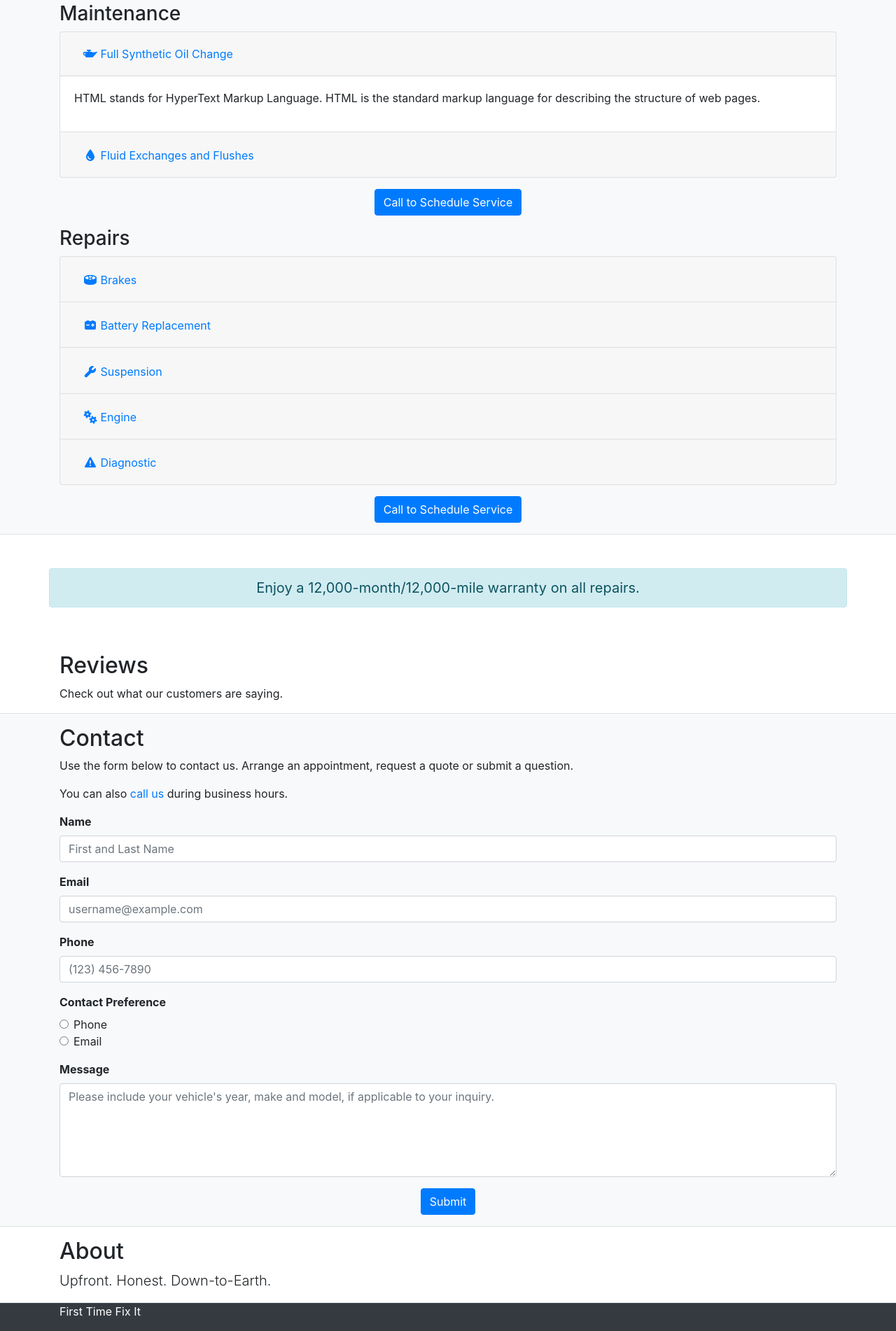
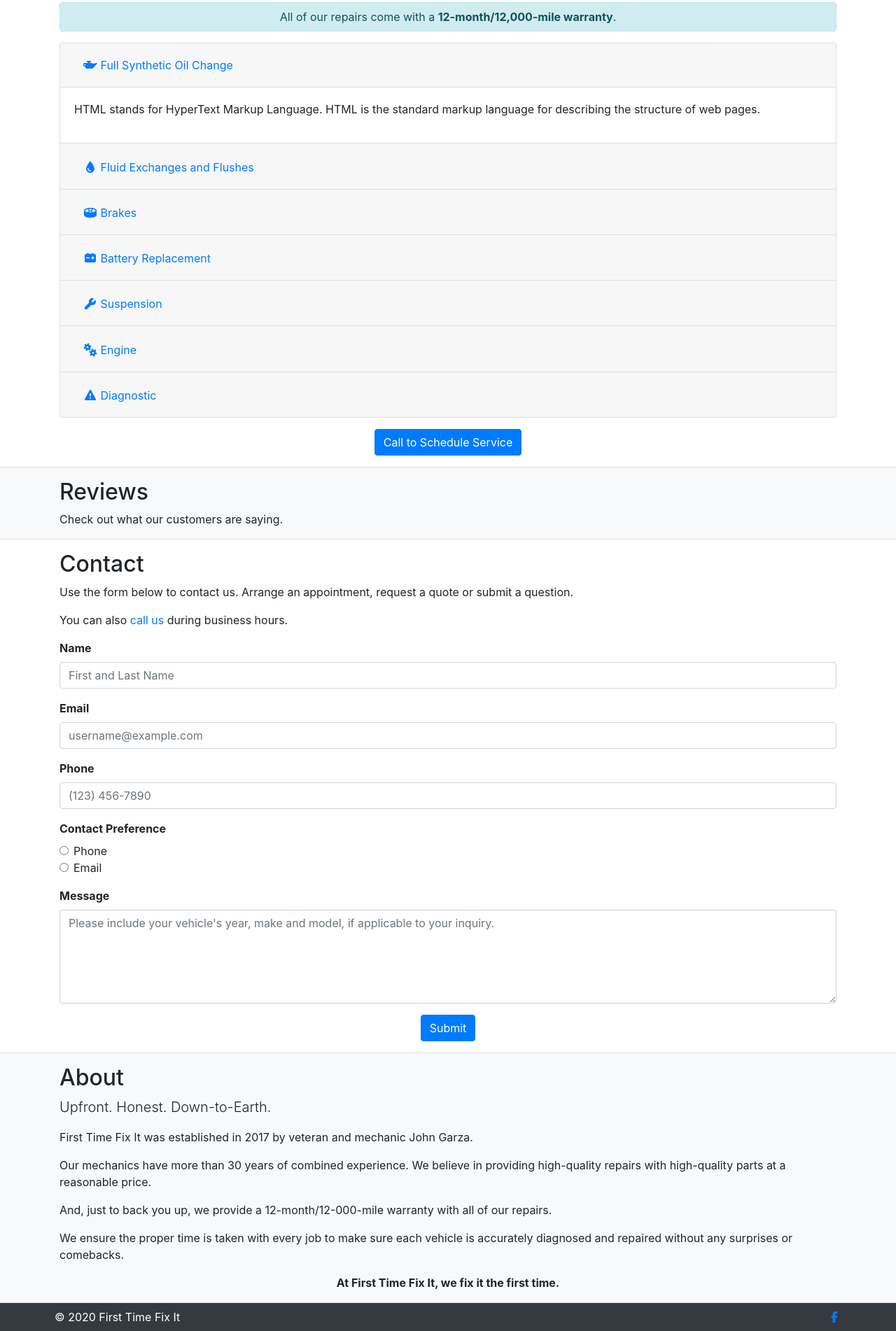
Before and after one commit to zachlearnscode/firsttimefixit, a plain HTML site: page index2.html in a window 1280 px wide. Shown: the part 1379-3281 px from the top of the page at 70% size. Drawn offline with Linux system fonts and the light colour scheme.

Commit message:
Bones constructed.

```diff
--- a/index2.html
+++ b/index2.html
@@ -21,8 +21,8 @@
         min-height: 301px;
       }
       #parallax2 {
-        background-image: url(images/photos/inspect.jpg);
-        min-height: 120px;
+        background-image: url(images/photos/engine2.jpg);
+        min-height: 130px;
       }
     </style>
 </head>
@@ -78,25 +78,25 @@
         </div>
       </div>
     </div>
-  <!--Our Services-->
+<!--Our Services-->
   <a id="services"></a>
-  <div class="container-fluid bg-light border-bottom" style="padding-top:25px">
+  <div class="container-fluid border-bottom" style="padding-top:25px">
     <div class="container pt-3">
       <h2>Our Services</h2>
-      <p>Whether it's routine service or a major repair, we promise that you will be completely satisfied with our work.</p>
-      <p><mark>We provide a <strong>12-month/12,000-mile warranty</strong> with all of our repairs for your peace of mind.</mark></p>
+      <p>Whether it's a routine service or a major repair, our experienced mechanics are committed to providing quality work at a competitive price.</p>
+      <p>Explore all of our services below.</p>
+      <p class="alert alert-info text-center p-2">All of our repairs come with a <strong>12-month/12,000-mile warranty</strong>.</p>
     </div>
     <!--Begin Maint. Accordion-->
     <div class="container">
-      <h3 class="mb-2">Maintenance</h3>
-        <div class="accordion" id="maintenanceAccordion">
+        <div class="accordion" id="accordion">
           <div class="card">
             <div class="card-header" id="headingOne">
               <h3 class="mb-0">
                 <button type="button" class="btn btn-link" data-toggle="collapse" data-target="#collapseOne"><i class="fas fa-oil-can"></i> Full Synthetic Oil Change</button>
               </h3>
             </div>
-            <div id="collapseOne" class="collapse show" aria-labelledby="headingOne" data-parent="#maintenanceAccordion">
+            <div id="collapseOne" class="collapse show" aria-labelledby="headingOne" data-parent="#accordion">
               <div class="card-body">
                 <p>HTML stands for HyperText Markup Language. HTML is the standard markup language for describing the structure of web pages.
               </div>
@@ -108,26 +108,19 @@
               <button type="button" class="btn btn-link collapsed" data-toggle="collapse" data-target="#collapseTwo"><i class="fas fa-tint"></i> Fluid Exchanges and Flushes</button>
             </h2>
           </div>
-          <div id="collapseTwo" class="collapse" aria-labelledby="headingTwo" data-parent="#maintenanceAccordion">
+          <div id="collapseTwo" class="collapse" aria-labelledby="headingTwo" data-parent="#accordion">
             <div class="card-body">
               <p>Bootstrap is a sleek, intuitive, and powerful front-end framework for faster and easier web development. It is a collection of CSS and HTML conventions. <a href="https://www.tutorialrepublic.com/twitter-bootstrap-tutorial/" target="_blank">Learn more.</a></p>
             </div>
           </div>
         </div>
-        <button type="button" class="btn btn-primary d-block mx-auto my-3">
-          <a href="#" class="text-white">Call to Schedule Service</a>
-        </button>
-      </div>
-      <!--Begin Repair Accordion-->
-      <h3 class="mt-3 mb-2">Repairs</h3>
-      <div class="accordion" id="repairAccordion">
         <div class="card">
           <div class="card-header" id="repairHeadingOne">
             <h2 class="mb-0">
               <button type="button" class="btn btn-link" data-toggle="collapse" data-target="#repairCollapseOne"><i class="fas fa-drum-steelpan"></i> Brakes</button>
             </h2>
           </div>
-          <div id="repairCollapseOne" class="collapse" aria-labelledby="repairHeadingOne" data-parent="#repairAccordion">
+          <div id="repairCollapseOne" class="collapse" aria-labelledby="repairHeadingOne" data-parent="#accordion">
             <div class="card-body">
               <p>HTML stands for HyperText Markup Language. HTML is the standard markup language for describing the structure of web pages. <a href="https://www.tutorialrepublic.com/html-tutorial/" target="_blank">Learn more.</a></p>
             </div>
@@ -139,7 +132,7 @@
               <button type="button" class="btn btn-link" data-toggle="collapse" data-target="#repairCollapseTwo"><i class="fas fa-car-battery"></i> Battery Replacement</button>
             </h2>
           </div>
-          <div id="repairCollapseTwo" class="collapse" aria-labelledby="repairHeadingTwo" data-parent="#repairAccordion">
+          <div id="repairCollapseTwo" class="collapse" aria-labelledby="repairHeadingTwo" data-parent="#accordion">
             <div class="card-body">
               <p>HTML stands for HyperText Markup Language. HTML is the standard markup language for describing the structure of web pages. <a href="https://www.tutorialrepublic.com/html-tutorial/" target="_blank">Learn more.</a></p>
             </div>
@@ -151,7 +144,7 @@
               <button type="button" class="btn btn-link" data-toggle="collapse" data-target="#repairCollapseThree"><i class="fas fa-wrench"></i> Suspension</button>
             </h2>
           </div>
-          <div id="repairCollapseThree" class="collapse" aria-labelledby="repairHeadingThree" data-parent="#repairAccordion">
+          <div id="repairCollapseThree" class="collapse" aria-labelledby="repairHeadingThree" data-parent="#accordion">
             <div class="card-body">
               <p>HTML stands for HyperText Markup Language. HTML is the standard markup language for describing the structure of web pages. <a href="https://www.tutorialrepublic.com/html-tutorial/" target="_blank">Learn more.</a></p>
             </div>
@@ -163,7 +156,7 @@
               <button type="button" class="btn btn-link" data-toggle="collapse" data-target="#repairCollapseFour"><i class="fas fa-cogs"></i> Engine</button>
             </h2>
           </div>
-          <div id="repairCollapseFour" class="collapse" aria-labelledby="repairHeadingFour" data-parent="#repairAccordion">
+          <div id="repairCollapseFour" class="collapse" aria-labelledby="repairHeadingFour" data-parent="#accordion">
             <div class="card-body">
               <p>HTML stands for HyperText Markup Language. HTML is the standard markup language for describing the structure of web pages. <a href="https://www.tutorialrepublic.com/html-tutorial/" target="_blank">Learn more.</a></p>
             </div>
@@ -175,28 +168,21 @@
               <button type="button" class="btn btn-link" data-toggle="collapse" data-target="#repairCollapseFive"><i class="fas fa-exclamation-triangle"></i> Diagnostic</button>
             </h2>
           </div>
-          <div id="repairCollapseFive" class="collapse" aria-labelledby="repairHeadingFive" data-parent="#repairAccordion">
+          <div id="repairCollapseFive" class="collapse" aria-labelledby="repairHeadingFive" data-parent="#accordion">
             <div class="card-body">
               <p>HTML stands for HyperText Markup Language. HTML is the standard markup language for describing the structure of web pages. <a href="https://www.tutorialrepublic.com/html-tutorial/" target="_blank">Learn more.</a></p>
             </div>
           </div>
         </div>
+        <button type="button" class="btn btn-primary d-block mx-auto my-3">
+          <a href="#" class="text-white">Call to Schedule Service</a>
+        </button>
       </div>
-      <button type="button" class="btn btn-primary d-block mx-auto my-3">
-        <a href="#" class="text-white">Call to Schedule Service</a>
-      </button>
     </div>
-  </div>
-  <div class="parallax" id="parallax2">
-    <div class="container-fluid py-5">
-      <div class="container alert alert-info py-auto mb-0">
-        <p class="text-center mb-0 lead"><strong>Enjoy a 12,000-month/12,000-mile warranty on all repairs.</strong></p>
-      </div>
-  </div>
   </div>
 <!--Reviews-->
   <a id="reviews"></a>
-  <div class="container-fluid border-bottom">
+  <div class="container-fluid bg-light border-bottom">
     <div class="container pt-3" style="padding-top:25px">
       <h2>Reviews</h2>
       <p>Check out what our customers are saying.</p>
@@ -204,7 +190,7 @@
   </div>
 <!--Contact-->
   <a id="contact"></a>
-  <div class="container-fluid bg-light border-bottom">
+  <div class="container-fluid border-bottom">
     <div class="container pt-3" style="padding-top:25px">
       <h2>Contact</h2>
       <p>Use the form below to contact us. Arrange an appointment, request a quote or submit a question.</p>
@@ -244,18 +230,26 @@
     </div>
   </div>
 <!--About-->
-      <div class="container-fluid border-bottom">
+      <div class="container-fluid bg-light border-bottom">
         <div class="container pt-3">
           <h2>About</h2>
           <p class="lead">Upfront. Honest. Down-to-Earth.</p>
-          <p></p>
+          <p>First Time Fix It was established in 2017 by veteran and mechanic John Garza.</p>
+          <p>Our mechanics have more than 30 years of combined experience. We believe in providing high-quality repairs with high-quality parts at a reasonable price.</p>
+          <p>And, just to back you up, we provide a 12-month/12-000-mile warranty with all of our repairs.</p>
+          <p>We ensure the proper time is taken with every job to make sure each vehicle is accurately diagnosed and repaired without any surprises or comebacks.</p>
+          <p class="text-center"><strong>At First Time Fix It, we fix it the first time.</strong></p>
         </div>
       </div>
+<!--Footer-->
       <div class="container-fluid bg-dark">
         <footer class="container text-white">
-          <div class="row">
-            <div class="col-12">
-              <p>First Time Fix It</p>
+          <div class="row p-2 d-flex justify-content-between">
+            <div class="col-6 p-0">
+              <p class="my-auto">&#169; 2020 First Time Fix It</p>
+            </div>
+            <div class="col-6 p-0 d-flex justify-content-end">
+              <a href="#"><i class="fab fa-facebook-f my-auto"></i></a>
             </div>
           </div>
         </footer>
```
